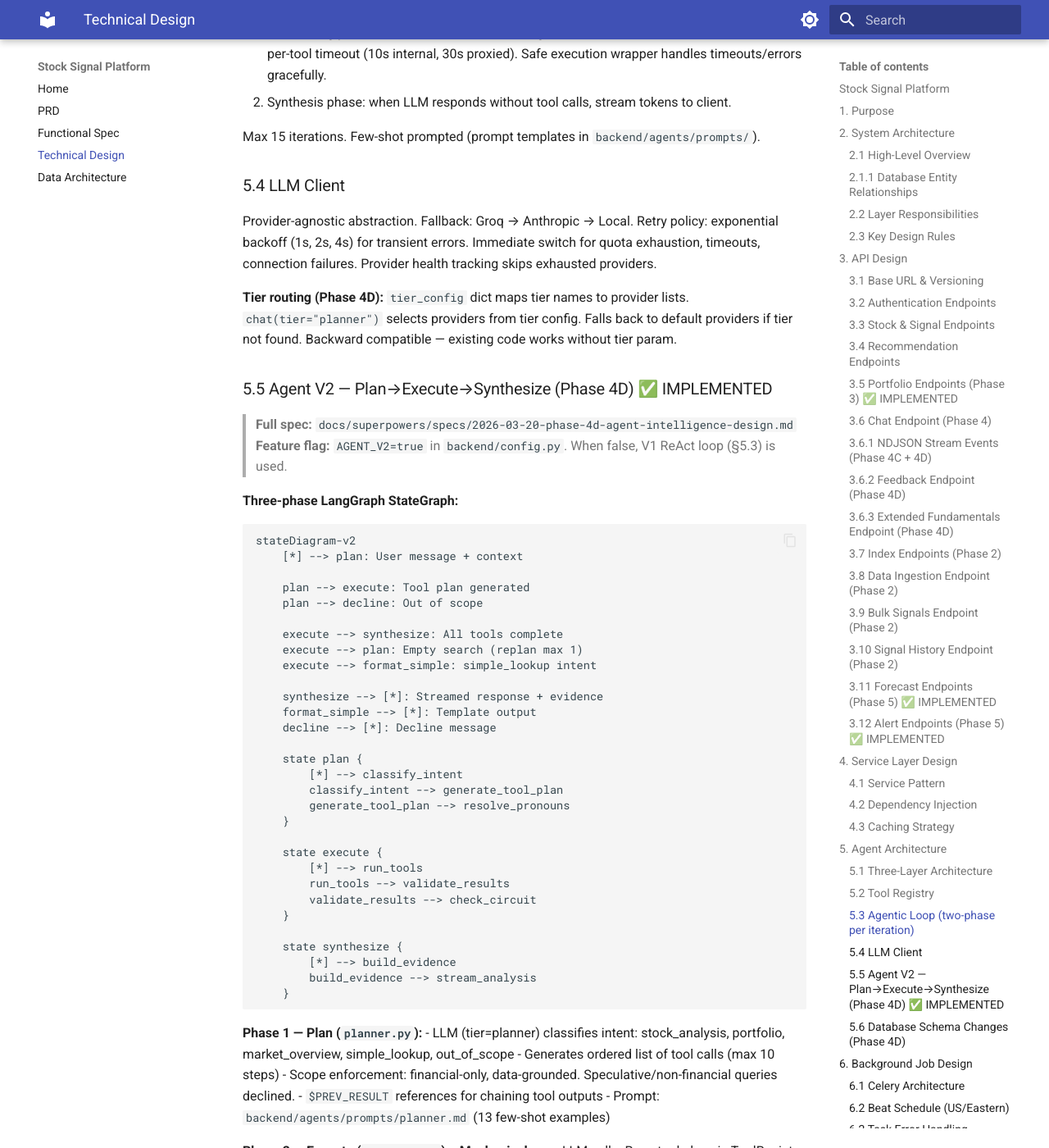
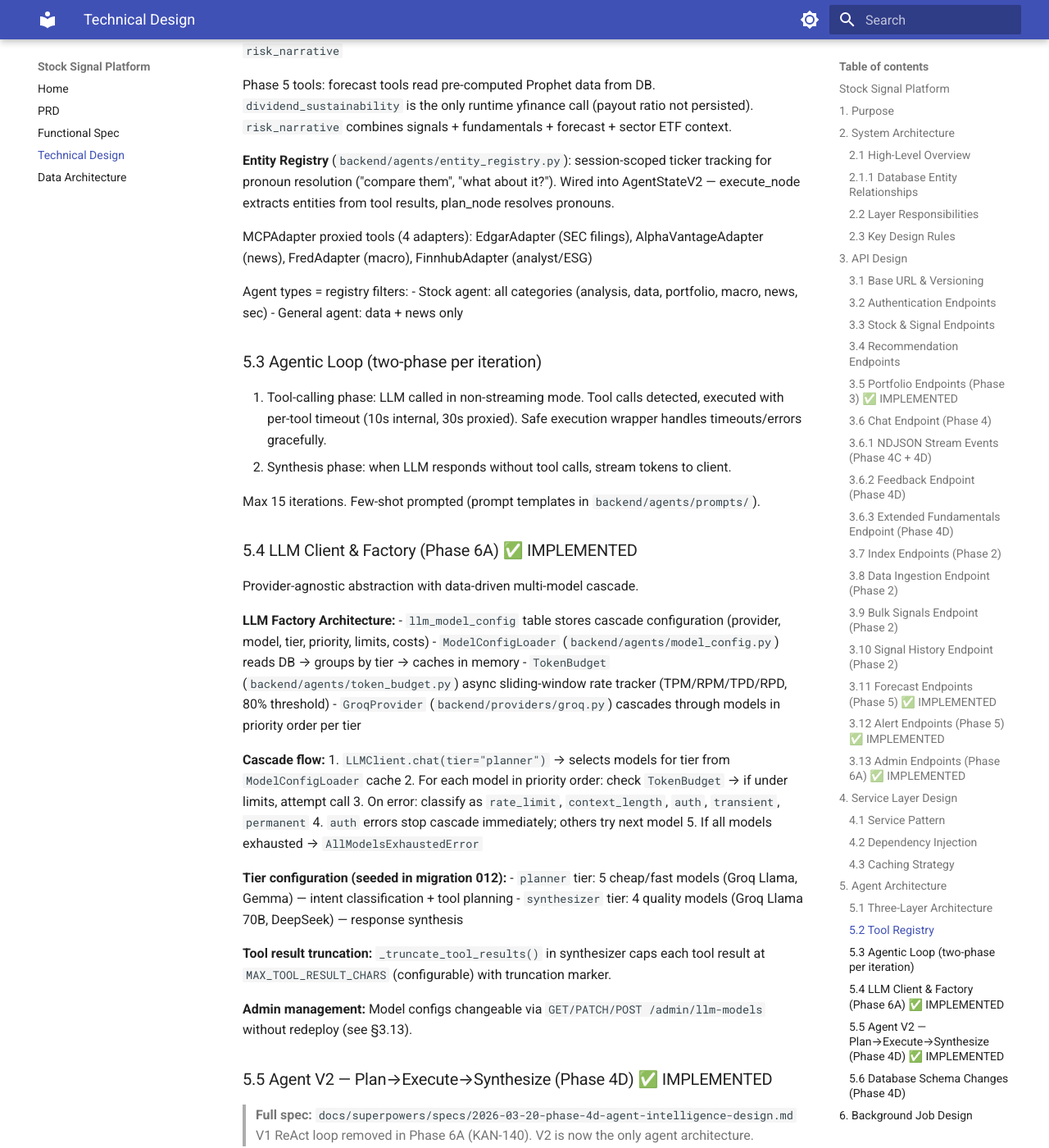
Before and after one commit to vipulbhatia29/stock-signal-platform, an MkDocs documentation site: the page built from docs/TDD.md, in a window 1280 px wide and 1400 px high, scrolled down 13820 px. Shown: the whole window at 82% size. Built offline with MkDocs 1.6.1 and Material for MkDocs 9.7.7, drawn with Linux system fonts in a browser that asks for light colours; some of the changed text lies outside the part shown.

Commit message:
[KAN-146] Phase 6A docs, admin API tests, LLMModelConfig datetime fix
- TDD.md: add §3.13 admin endpoints contract, rewrite §5.4 for LLM Factory
  architecture (cascade flow, TokenBudget, tier config, truncation)
- FSD.md: update FR-8.2 (remove V1 refs, 20 tools), FR-8.8 (LLM Factory)
- Remove stale AGENT_V2 feature flag references from TDD §5 header + §5.5
- tests/api/test_admin_llm.py: 10 tests (auth+happy+error for all 3 endpoints)
- Fix LLMModelConfig datetime bug: tz-aware → tz-naive for asyncpg compat
- Update Serena memories: project/state, project/testing

Co-Authored-By: Claude Opus 4.6 (1M context) <noreply@anthropic.com>

````diff
--- a/docs/TDD.md
+++ b/docs/TDD.md
@@ -518,6 +518,29 @@ PATCH /api/v1/alerts/read
   Auth:     Required
 ```
 
+### 3.13 Admin Endpoints (Phase 6A) ✅ IMPLEMENTED
+
+Superuser-only endpoints for managing LLM model cascade configuration.
+
+```
+GET /api/v1/admin/llm-models
+  Response: LLMModelConfigResponse[] { id, provider, model_name, tier, priority, is_enabled, tpm_limit, rpm_limit, tpd_limit, rpd_limit, cost_per_1k_input, cost_per_1k_output, notes }
+  Auth:     Required (role=ADMIN)
+  Errors:   401 (unauthenticated), 403 (not admin)
+
+PATCH /api/v1/admin/llm-models/{model_id}
+  Body:     LLMModelConfigUpdate { priority?, is_enabled?, tpm_limit?, rpm_limit?, tpd_limit?, rpd_limit?, cost_per_1k_input?, cost_per_1k_output?, notes? }
+  Response: LLMModelConfigResponse
+  Auth:     Required (role=ADMIN)
+  Errors:   401, 403, 404 (model not found)
+
+POST /api/v1/admin/llm-models/reload
+  Response: { status: "ok", tiers: int, models: int }
+  Auth:     Required (role=ADMIN)
+  Errors:   401, 403
+  Notes:    Force-reloads model configs from DB into running cascade. Takes effect immediately.
+```
+
 ---
 
 ## 4. Service Layer Design
@@ -600,7 +623,7 @@ async def get_signal_service(
 
 ## 5. Agent Architecture
 
-> **Implementation status:** Phase 4B ✅ (V1 ReAct, PRs #12-13) + Phase 4D ✅ (V2 Plan→Execute→Synthesize, PRs #26-32). V2 behind `AGENT_V2=true` feature flag. Full spec: `docs/superpowers/specs/2026-03-20-phase-4d-agent-intelligence-design.md`.
+> **Implementation status:** Phase 4D ✅ (Plan→Execute→Synthesize, PRs #26-32) + Phase 6A ✅ (LLM Factory, PR #95). V1 ReAct loop removed in Phase 6A (KAN-140). Full spec: `docs/superpowers/specs/2026-03-20-phase-4d-agent-intelligence-design.md`.
 
 ### 5.1 Three-Layer Architecture
 
@@ -645,17 +668,35 @@ Agent types = registry filters:
 
 Max 15 iterations. Few-shot prompted (prompt templates in `backend/agents/prompts/`).
 
-### 5.4 LLM Client
+### 5.4 LLM Client & Factory (Phase 6A) ✅ IMPLEMENTED
 
-Provider-agnostic abstraction. Fallback: Groq → Anthropic → Local.
-Retry policy: exponential backoff (1s, 2s, 4s) for transient errors. Immediate switch for quota exhaustion, timeouts, connection failures. Provider health tracking skips exhausted providers.
+Provider-agnostic abstraction with data-driven multi-model cascade.
 
-**Tier routing (Phase 4D):** `tier_config` dict maps tier names to provider lists. `chat(tier="planner")` selects providers from tier config. Falls back to default providers if tier not found. Backward compatible — existing code works without tier param.
+**LLM Factory Architecture:**
+- `llm_model_config` table stores cascade configuration (provider, model, tier, priority, limits, costs)
+- `ModelConfigLoader` (`backend/agents/model_config.py`) reads DB → groups by tier → caches in memory
+- `TokenBudget` (`backend/agents/token_budget.py`) async sliding-window rate tracker (TPM/RPM/TPD/RPD, 80% threshold)
+- `GroqProvider` (`backend/providers/groq.py`) cascades through models in priority order per tier
+
+**Cascade flow:**
+1. `LLMClient.chat(tier="planner")` → selects models for tier from `ModelConfigLoader` cache
+2. For each model in priority order: check `TokenBudget` → if under limits, attempt call
+3. On error: classify as `rate_limit`, `context_length`, `auth`, `transient`, `permanent`
+4. `auth` errors stop cascade immediately; others try next model
+5. If all models exhausted → `AllModelsExhaustedError`
+
+**Tier configuration (seeded in migration 012):**
+- `planner` tier: 5 cheap/fast models (Groq Llama, Gemma) — intent classification + tool planning
+- `synthesizer` tier: 4 quality models (Groq Llama 70B, DeepSeek) — response synthesis
+
+**Tool result truncation:** `_truncate_tool_results()` in synthesizer caps each tool result at `MAX_TOOL_RESULT_CHARS` (configurable) with truncation marker.
+
+**Admin management:** Model configs changeable via `GET/PATCH/POST /admin/llm-models` without redeploy (see §3.13).
 
 ### 5.5 Agent V2 — Plan→Execute→Synthesize (Phase 4D) ✅ IMPLEMENTED
 
 > **Full spec:** `docs/superpowers/specs/2026-03-20-phase-4d-agent-intelligence-design.md`
-> **Feature flag:** `AGENT_V2=true` in `backend/config.py`. When false, V1 ReAct loop (§5.3) is used.
+> V1 ReAct loop removed in Phase 6A (KAN-140). V2 is now the only agent architecture.
 
 **Three-phase LangGraph StateGraph:**
 
````
Also changed, not shown: .serena/memories/project/state.md (+6 -2 lines), .serena/memories/project/testing.md (+5 -4 lines), docs/FSD.md (+12 -8 lines), 2 other files.
